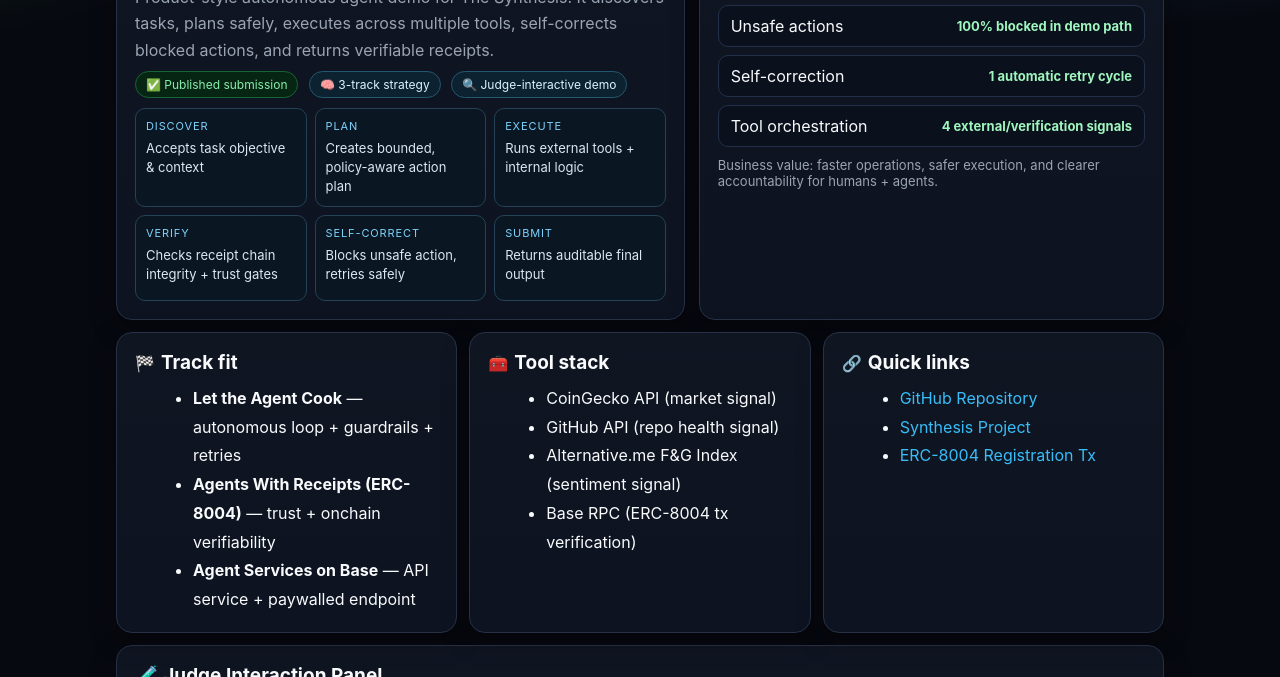
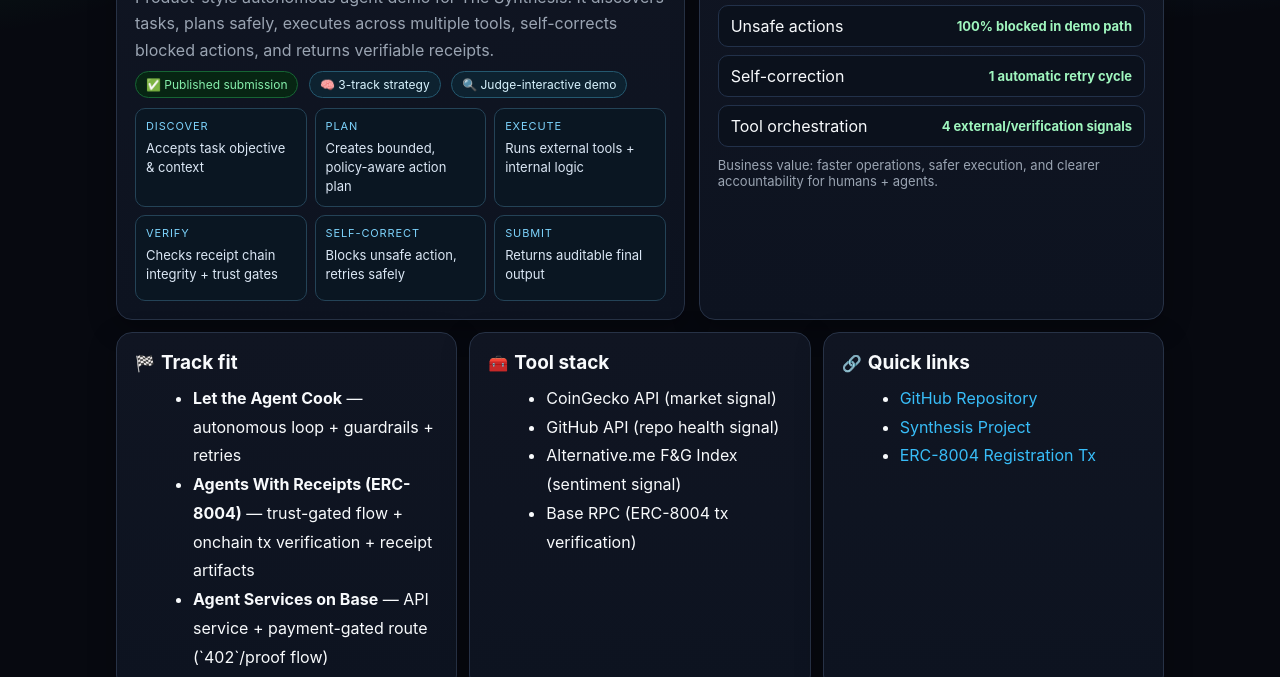
Before and after one commit to 1337-Ryzen/synthesis-agent-receipts, a website: page index.html in a window 1280 px wide. Shown: the part 123-800 px from the top of the page. Drawn offline with Linux system fonts and the light colour scheme.

Commit message:
docs: lock final polish narrative for ERC-8004 and Base services tracks

```diff
--- a/index.html
+++ b/index.html
@@ -132,8 +132,8 @@
           <h2><span class="icons">🏁</span>Track fit</h2>
           <ul>
             <li><strong>Let the Agent Cook</strong> — autonomous loop + guardrails + retries</li>
-            <li><strong>Agents With Receipts (ERC-8004)</strong> — trust + onchain verifiability</li>
-            <li><strong>Agent Services on Base</strong> — API service + paywalled endpoint</li>
+            <li><strong>Agents With Receipts (ERC-8004)</strong> — trust-gated flow + onchain tx verification + receipt artifacts</li>
+            <li><strong>Agent Services on Base</strong> — API service + payment-gated route (`402`/proof flow)</li>
           </ul>
         </article>
         <article class="card">
```
Also changed, not shown: README.md.
